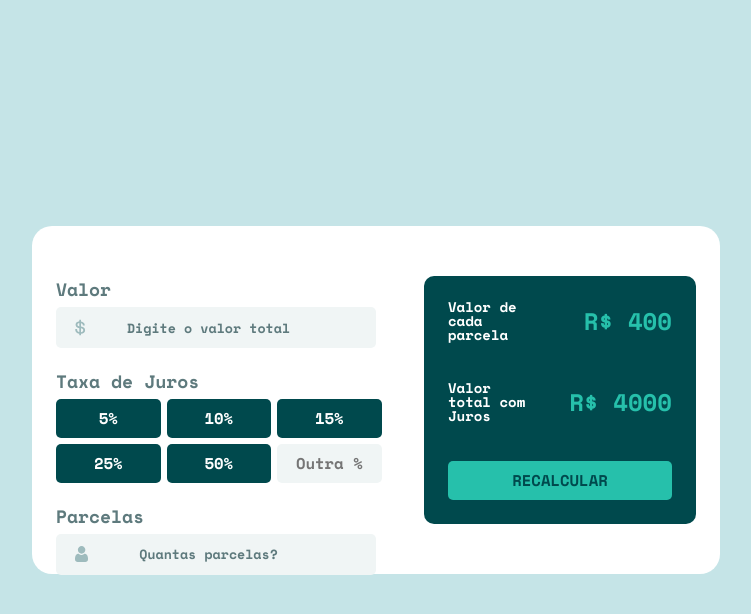
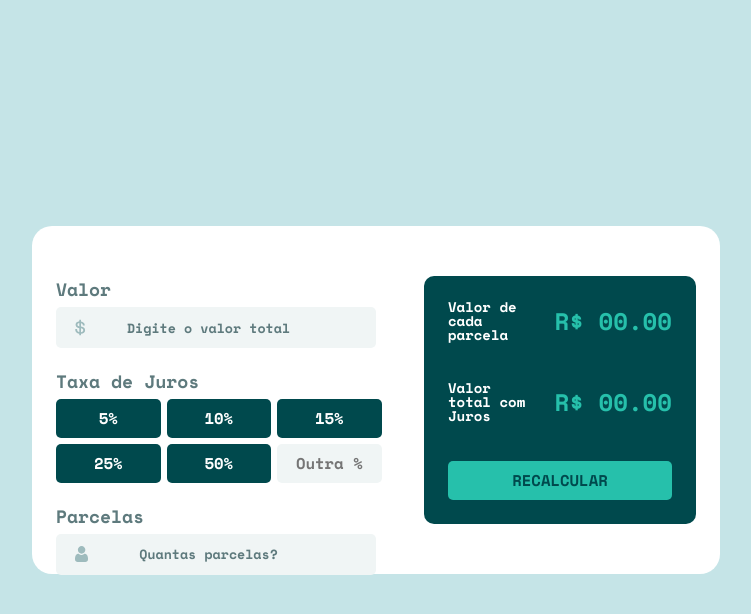
Before and after one commit to devcarolinealmeida/interest-rate-calculator, a plain HTML site: page index.html in a window 1280 px wide. Both pictures are taken after a click on the button "RECALCULAR". Shown: the whole page, without its empty margins (264-1015 px from the left). Drawn offline with nearby package versions, Linux system fonts and the light colour scheme.

Commit message:
inserindo comando botao reset

```diff
--- a/index.html
+++ b/index.html
@@ -43,16 +43,16 @@
                     <div class="resultados__linha">
                         <h3 class="resultados__titulo">Valor de cada parcela</h3>
                         <p class="resultados__valor">R$
-                            <span id="resultado-parcela" data-p>400</span>
+                            <span id="resultado-parcela" data-p>00.00</span>
                         </p>
                     </div>
                     <div class="resultados__linha">
                         <h3 class="resultados__titulo">Valor total com Juros</h3>
                         <p class="resultados__valor">R$
-                            <span id="resultado-total" data-v>4000</span>
+                            <span id="resultado-total" data-v>00.00</span>
                         </p>
                     </div>
-                    <button class="resultados__button">Recalcular</button>
+                    <button class="resultados__button" type="reset" id="recalcular">Recalcular</button>
                 </div>
             </div>
         </div>
--- a/js/main.js
+++ b/js/main.js
@@ -1,22 +1,9 @@
-
-
-
-
-
-// logica: ao clicar no botao da porcentagem, capturar o botao escolhido e calcular o juros. 100(valor) * (10% de 100) porcentagem do valor. valor * (porcentagem/100)
-
-// pegar valor do botao de juros escolhido, só pode ser um
-
-// pegar o input das parcelas
-// dividir valor com juros pela qtde de parcelas
-// mostrar valor cada parcela display
-// mostrar valor total com juros
-
 const inputValor = document.querySelector("[data-valor]")
 const buttonPorcentagem = document.querySelectorAll("[data-porcentagem]")
 const inputParcelas = document.querySelector("[data-parcelas]")
 const displayParcela = document.querySelector("[data-p]")
 const displayTotal = document.querySelector("[data-v]")
+const buttonReset = document.getElementById("recalcular")
 
 // o que sera executado qdo apertar botao porcentagem
 buttonPorcentagem.forEach((elemento) => {
@@ -29,12 +16,18 @@ buttonPorcentagem.forEach((elemento) => {
             const valorDivido = valorComJuros/nParcela
             displayParcela.textContent = valorDivido.toFixed(2)
             displayTotal.textContent = valorComJuros.toFixed(2)
-            //atualizar o display ja com os calculos feitos
-
         })
     })
+    buttonReset.addEventListener("click", () => {
+        inputValor.value = ""
+        inputParcelas.value = ""
+        displayParcela.textContent = "00.00"
+        displayTotal.textContent = "00.00"
+    })
+})
 
-})
+
+
 
 
 
```
